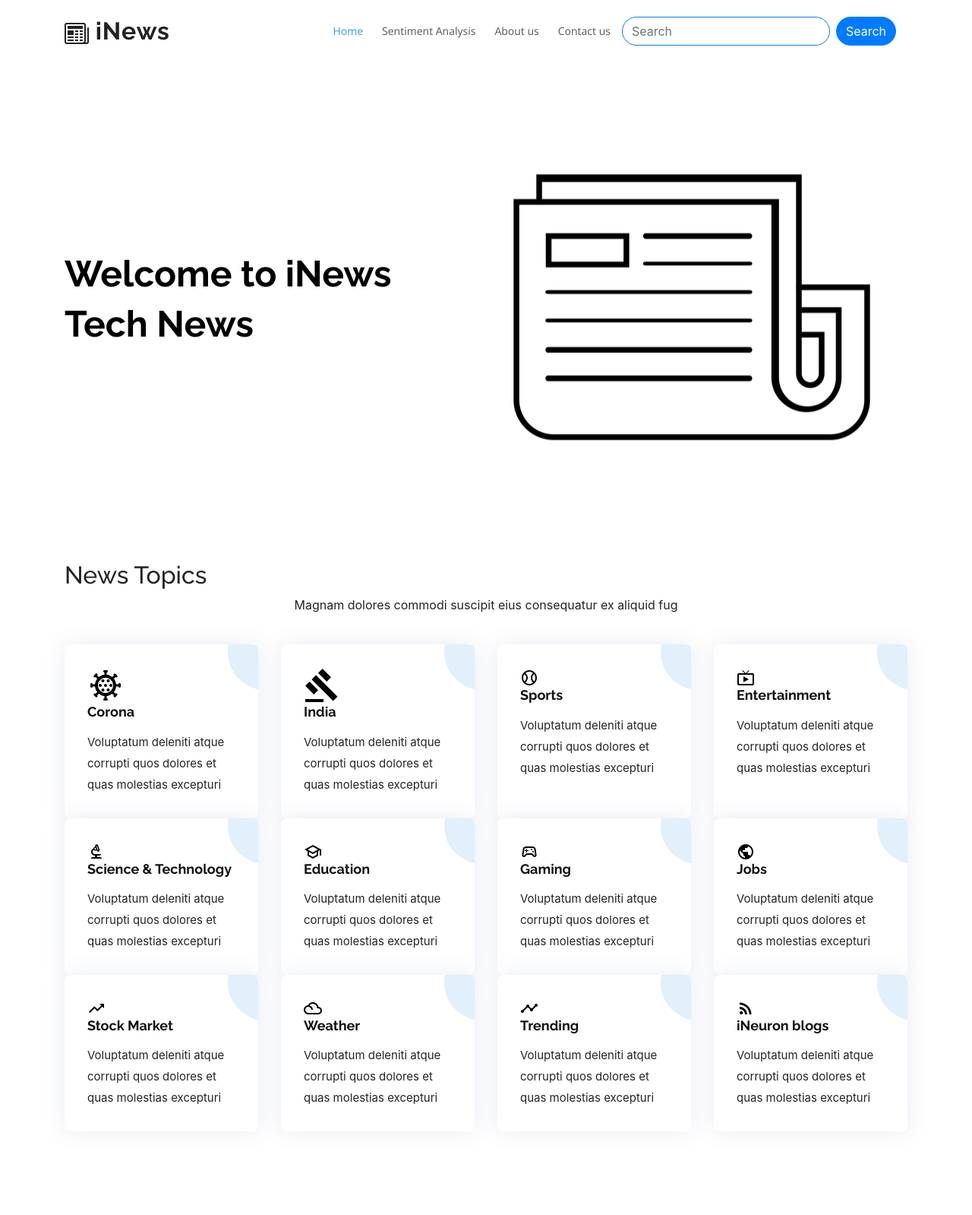
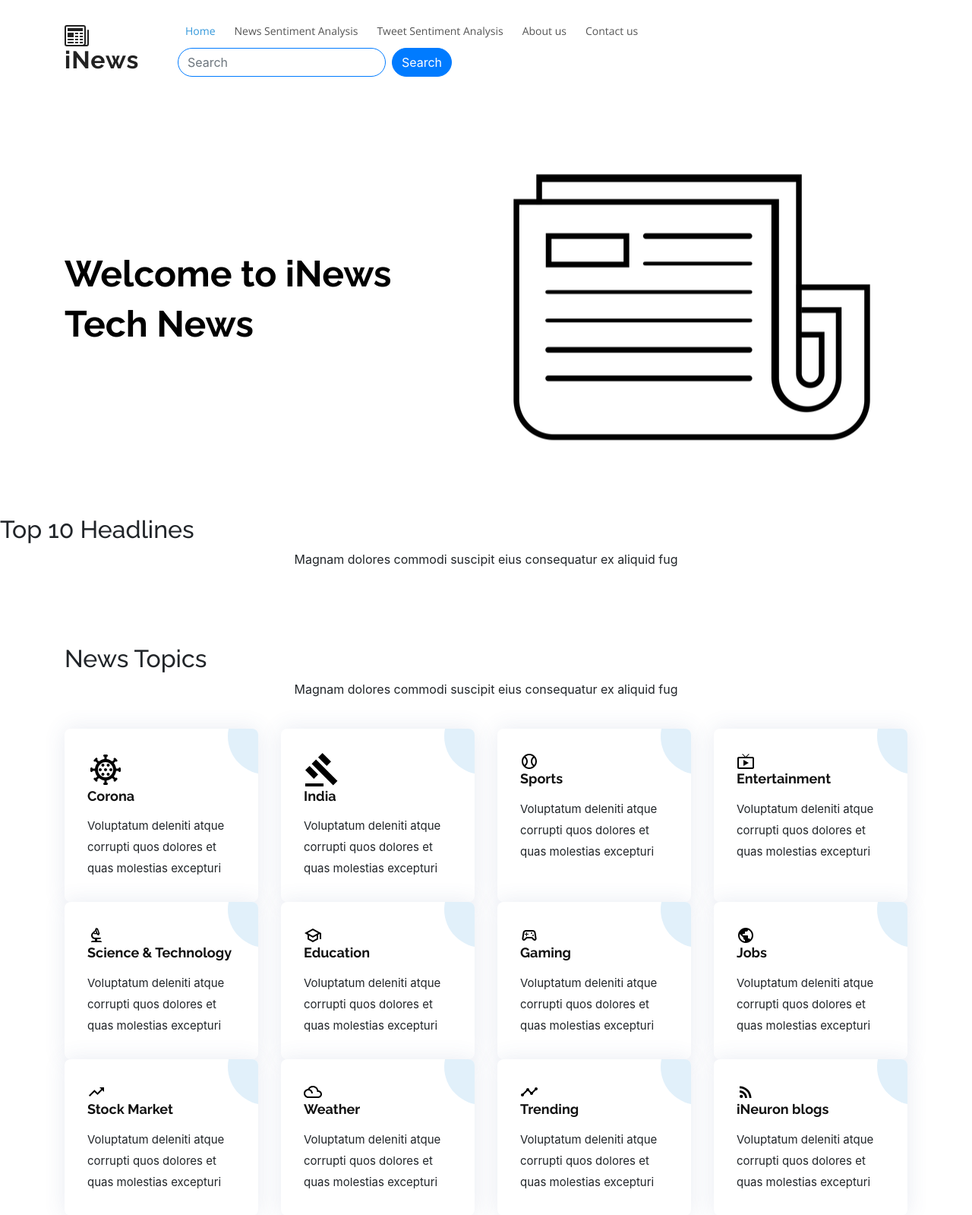
Before and after one commit to mdakram09/ProphetNet-News-Titles-Generation, a Flask app: page / in a window 1280 px wide. Shown: the top 1599 px of the page at 76% size. Run offline with Flask 2, Linux system fonts and the light colour scheme; parts of the project's set-up code (start-up, migrations or seed data) failed here and were passed over; some libraries are stand-ins or nearby versions; some web fonts are replaced.

Commit message:
everything is working fine

```diff
--- a/app.py
+++ b/app.py
@@ -247,7 +247,7 @@
 def invalid():
     return "<center><h2 style='color:green;'>something went wrong..!</h2></center>"
 
-@app.route('/search', methods=['POST','GET'])
+@app.route('/searchnews', methods=['POST','GET'])
 def search():
     if request.method =='POST':
             data =request.form['search']
--- a/templates/index.html
+++ b/templates/index.html
@@ -34,6 +34,79 @@
 
 
 <!-- Top headlines section starts here -->
+<!-- Top headlines section starts-->
+
+
+
+
+
+
+<div data-aos="fade-up">
+  <h2>Top 10 Headlines</h2>
+  <center>
+    <p>Magnam dolores commodi suscipit eius consequatur ex aliquid fug</p>
+  </center>
+</div>
+<br>
+
+
+<div class="card-group">
+  {% for i in articles[:4] %}
+
+  <div class="card border border-primary">
+
+    <img class="card-img-top" src="{{i['urlToImage']}}" height=175px alt="Card image cap">
+    <div class="card-body">
+      <h5 class="card-title">{{ i['title'] }}</h5>
+      <span><b>Published: </b><i>{{ i['publishedAt'][:10]}}</i></span>
+
+
+      <a href="{{i['url']}}" class="btn btn-primary rounded-pill" id="btn-process">Read more</a>
+    </div>
+  </div>
+
+  {% endfor %}
+</div>
+
+
+<div class="card-group">
+  {% for i in articles[8:12] %}
+
+  <div class="card border border-primary">
+
+    <img class="card-img-top" src="{{i['urlToImage']}}" height=175px alt="Card image cap">
+    <div class="card-body">
+      <h5 class="card-title">{{ i['title'] }}</h5>
+      <span><b>Published: </b><i>{{ i['publishedAt'][:10]}}</i></span>
+      <p class="card-text">{{ i['description'][0:]}}... </p>
+
+      <a href="{{i['url']}}" class="btn btn-primary rounded-pill" id="btn-process">Read more</a>
+    </div>
+  </div>
+
+  {% endfor %}
+</div>
+
+
+<div class="card-group container">
+  {% for i in articles[12:14] %}
+
+  <div class="card border border-primary">
+
+    <img class="card-img-top" src="{{i['urlToImage']}}" height=175px alt="Card image cap">
+    <div class="card-body">
+      <h5 class="card-title">{{ i['title'] }}</h5>
+      <span><b>Published: </b><i>{{ i['publishedAt'][:10]}}</i></span>
+      <p class="card-text">{{ i['description'][0:]}}... </p>
+
+      <a href="{{i['url']}}" class="btn btn-primary rounded-pill" id="btn-process">Read more</a>
+    </div>
+  </div>
+
+  {% endfor %}
+</div>
+
+<!-- Top headlines section ends here -->
 
 <!-- Top headlines section ends here -->
 
--- a/templates/layout.html
+++ b/templates/layout.html
@@ -76,7 +76,8 @@
       <nav class="nav-menu d-none d-lg-block">
         <ul>
           <li><a href="/">Home</a></li>
-          <li><a href="/stocksentiment">Sentiment Analysis</a></li>
+          <li><a href="/stocksentiment">News Sentiment Analysis</a></li>
+          <li><a href="/twitter" target="_blank">Tweet Sentiment Analysis</a></li>
           <li><a href="/aboutus">About us</a></li>
           <li ><a href="/contactus">Contact us </a></li>
           <li style="padding-left: 15px; padding-right:15px;">
```
Also changed, not shown: templates/twitter.html (+29 -6 lines).
